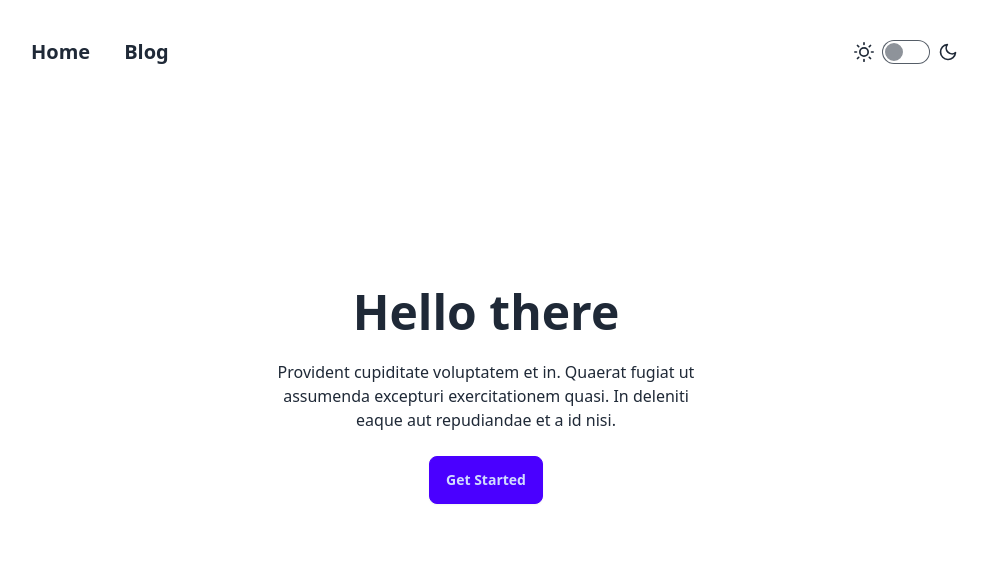
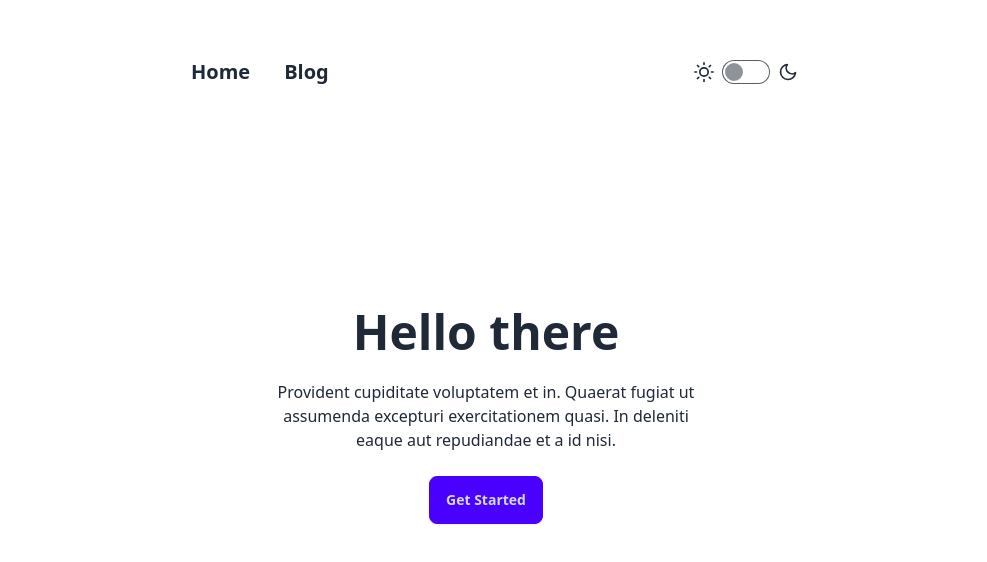
Before and after one commit to callumbuttery/photoblog, a React app: page / in a window 1280 px wide. Shown: the top 562 px of the page, without its empty margins (154-1141 px from the left). Built offline with nearby package versions, Linux system fonts and the light colour scheme; no server answers; the HTML template or start-up script is replaced by a standard one.

Commit message:
Change max width

```diff
--- a/src/App.tsx
+++ b/src/App.tsx
@@ -7,7 +7,7 @@ import { SingleBlog } from "./Pages/Blog/SingleBlog";
 function App() {
 	return (
 		<>
-			<div className="w-3/4 mx-auto my-5">
+			<div className="w-2/4 mx-auto m-10">
 				<BrowserRouter>
 					<Navbar />
 					<Routes>
```
